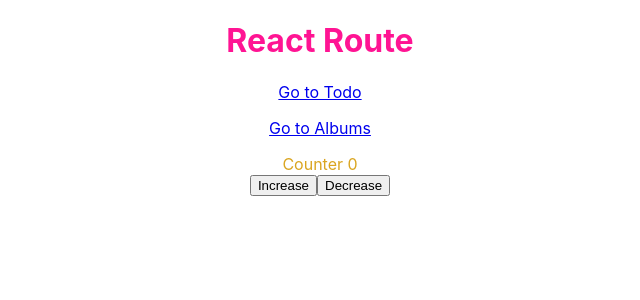
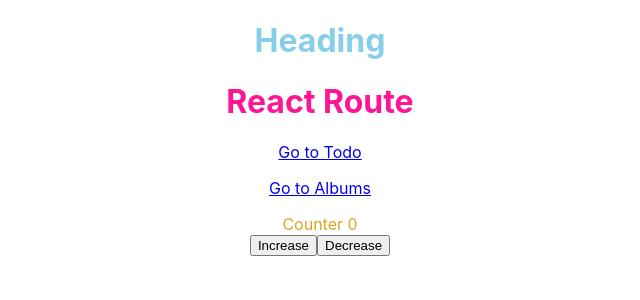
Before and after one commit to thanhtungcis60/learn-reactjs, a React (Create React App) app: page / in a window 1280 px wide. Shown: the top 300 px of the page, without its empty margins (320-960 px from the left). Built offline with nearby package versions, Linux system fonts and the light colour scheme.

Commit message:
S14-P89. Styled component

```diff
--- a/package.json
+++ b/package.json
@@ -21,6 +21,7 @@
     "react-redux": "7.2",
     "react-router-dom": "^5.3.4",
     "react-scripts": "5.0.1",
+    "styled-components": "^5.0.0",
     "web-vitals": "^2.1.4",
     "yup": "^1.2.0"
   },
--- a/src/App.js
+++ b/src/App.js
@@ -9,6 +9,14 @@
 import NotFound from './components/NotFound';
 import productAPI from './api/productAPI';
 import CounterFeature from './features/Counter';
+import styled from 'styled-components';
+
+//Styled-components CSS in JS
+const Title = styled.h1`
+  text-align: center;
+  font-weight: bold;
+  color: ${props => props.color || 'green'};
+`;
 
 App.propTypes = {
 
@@ -30,6 +38,7 @@
 
   return (
     <div className='app'>
+      <Title color="skyblue">Heading</Title>
       <h1>React Route</h1>
       {/* <p>Count: {count}</p>
       <button onClick={() => setCount(count + 1)}>Increase</button>
```
Also changed, not shown: 2 other files (tests, documents, lock files or other folders).
